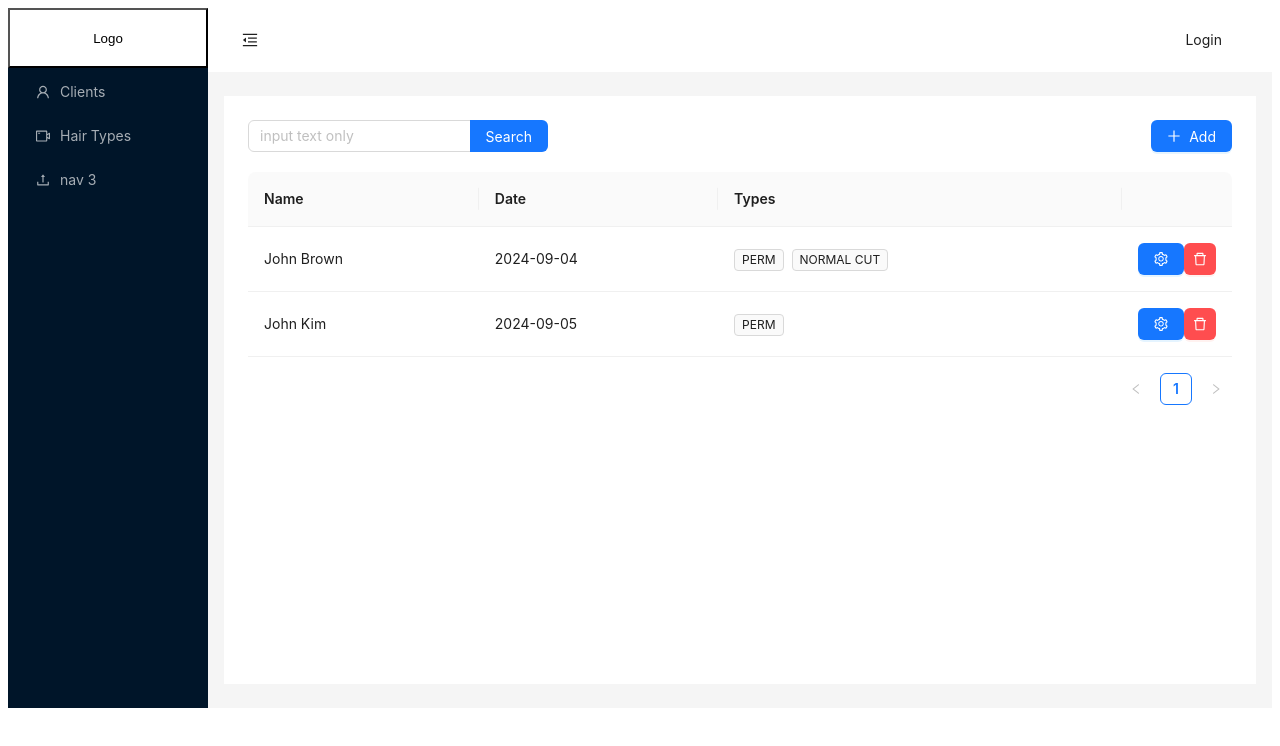
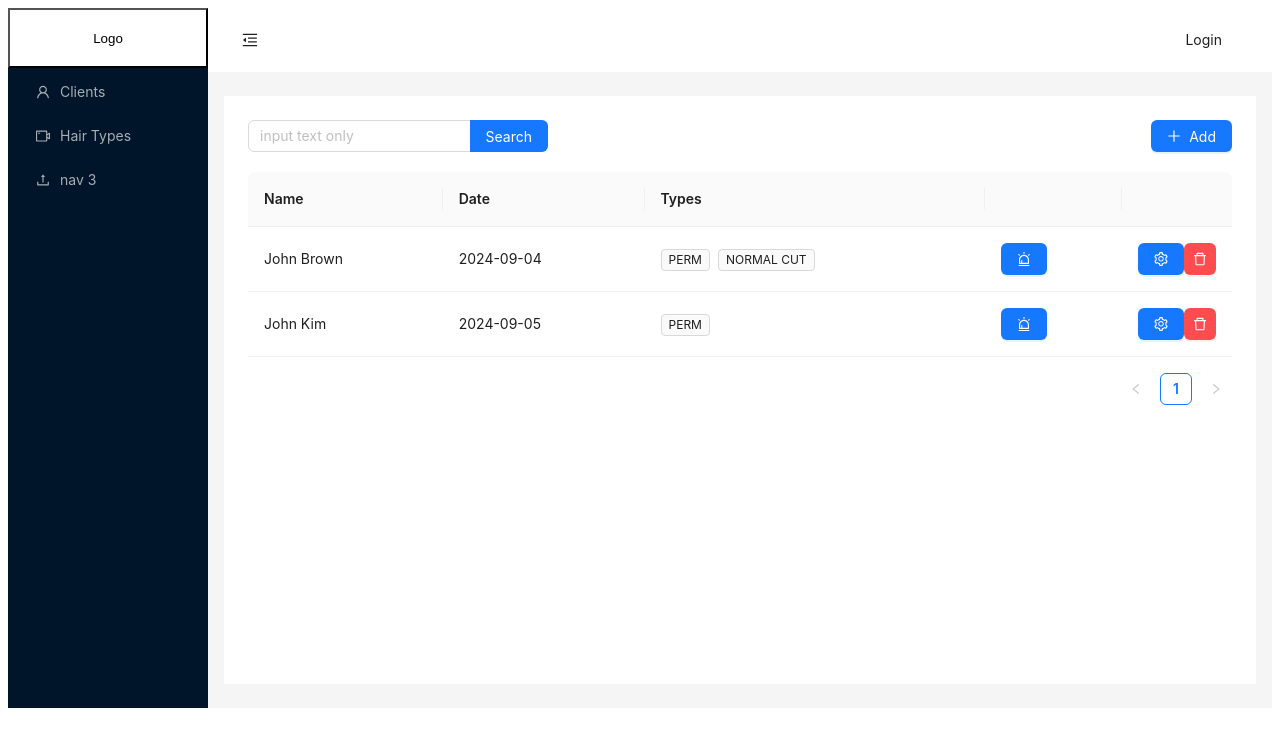
Before and after one commit to DonRyu/alert-hair-project, a React (Create React App) app: page /client in a window 1280 px wide. Shown: the top 746 px of the page. Built offline with nearby package versions, Linux system fonts and the light colour scheme.

Commit message:
edit client table

```diff
--- a/src/TableComponents/ClientTable.tsx
+++ b/src/TableComponents/ClientTable.tsx
@@ -3,7 +3,7 @@ import CustomTable from "../Commons/CustomTable";
 import { Button, Popconfirm, Tag } from "antd";
 import ClientFormInDrawer from "../DrawerComponents/ClientFormInDrawer";
 import { labels } from "../constants";
-import { DeleteOutlined } from "@ant-design/icons";
+import { DeleteOutlined,AlertOutlined } from "@ant-design/icons";
 import OnSearch from "../Commons/OnSearch";
 
 function ClientTable() {
@@ -37,6 +37,16 @@ function ClientTable() {
           })}
         </>
       ),
+    },
+    {
+      title:"",
+      render:()=>{
+        return(
+          <Button type={"primary"}>
+            <AlertOutlined />
+          </Button>
+        )
+      }
     },
     {
       title: "",
```
